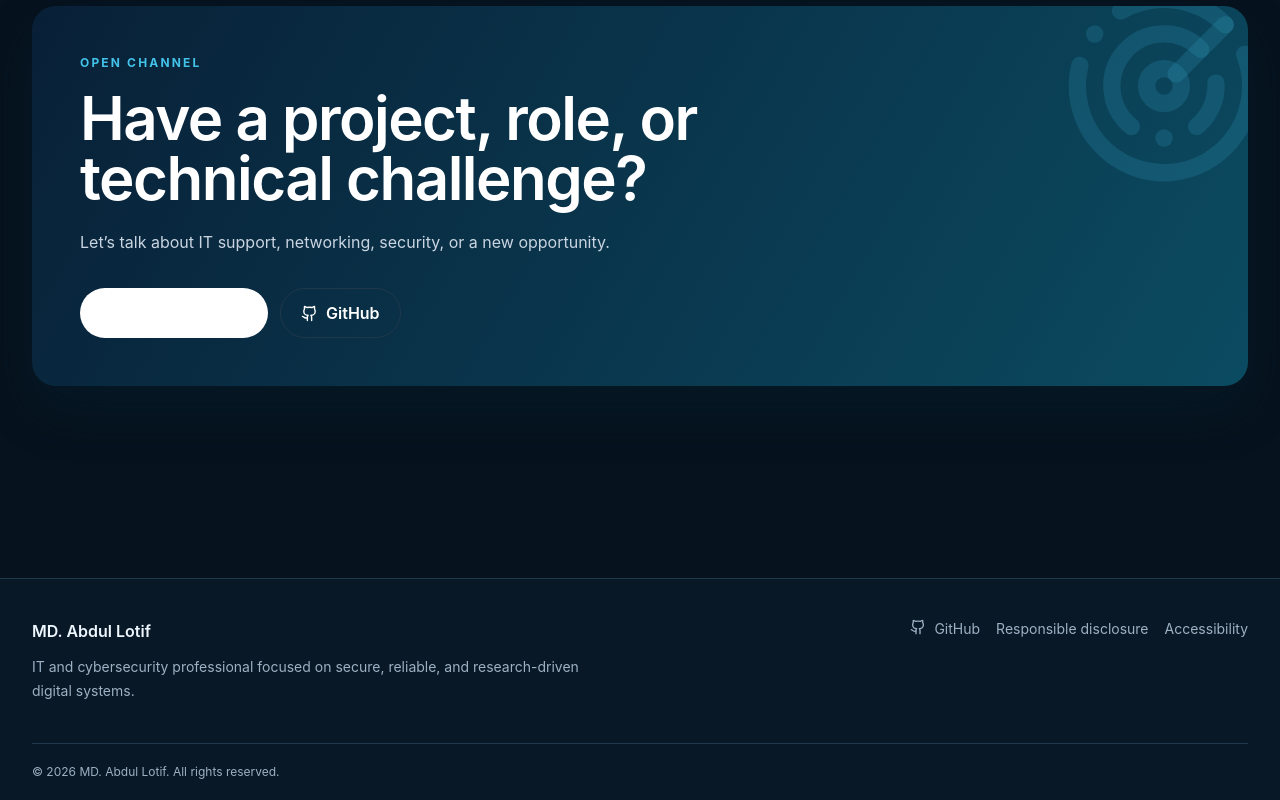
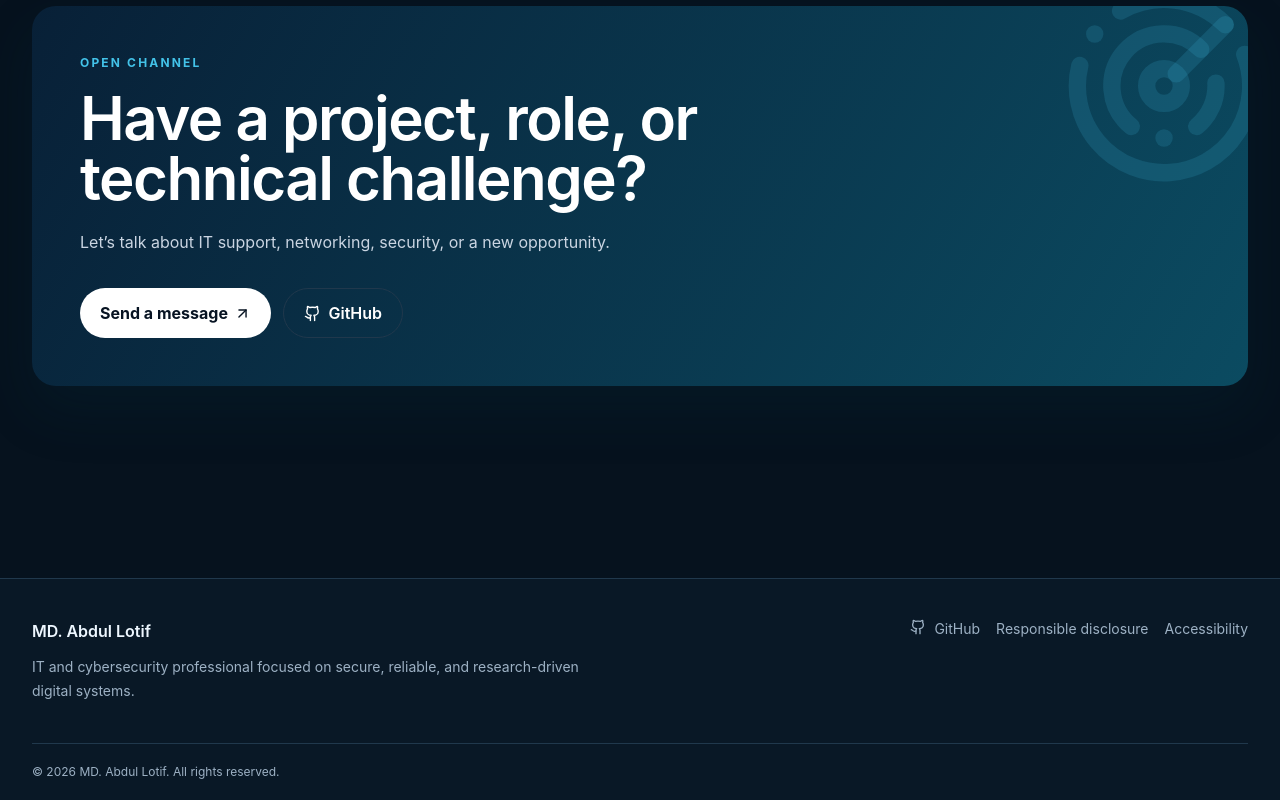
Before and after one commit to rslatif/rslatif.github.io, a React (Vite) app: page / in a window 1280 px wide. Shown: the part 2416-3216 px from the top of the page. Built offline with nearby package versions, Linux system fonts and the light colour scheme.

Commit message:
Improve contact CTA and email message details

```diff
--- a/src/components/ContactForm.tsx
+++ b/src/components/ContactForm.tsx
@@ -22,7 +22,8 @@ export function ContactForm(){
    setLastSent(timestamp()); form.reset(); setNotice({ok:true,text:"Your email app has been opened with the message ready to send."}); return;
   }
   setNotice(null);
-  try{await emailjs.send(service,template,{...values,to_name:import.meta.env.VITE_CONTACT_RECEIVER_NAME || "MD. Abdul Lotif",to_email:contact.email,reply_to:values.from_email,visitor_email:values.from_email,user_email:values.from_email,page_url:location.href,submission_time:isoTimestamp()},key);setLastSent(timestamp());form.reset();setNotice({ok:true,text:"Thanks. Your message was sent successfully."})}
+  const messageBody=`New message from your portfolio\n\nName: ${values.from_name}\nVisitor email: ${values.from_email}\nCompany: ${values.company || "Not provided"}\nEnquiry type: ${values.enquiry_type}\nSubject: ${values.subject}\n\nMessage:\n${values.message}\n\nSubmitted: ${isoTimestamp()}\nPage: ${location.href}`;
+  try{await emailjs.send(service,template,{...values,message_body:messageBody,to_name:import.meta.env.VITE_CONTACT_RECEIVER_NAME || "MD. Abdul Lotif",to_email:contact.email,reply_to:values.from_email,visitor_email:values.from_email,user_email:values.from_email,page_url:location.href,submission_time:isoTimestamp()},key);setLastSent(timestamp());form.reset();setNotice({ok:true,text:"Thanks. Your message was sent successfully."})}
   catch(error){const detail=typeof error==="object"&&error!==null&&"text" in error?String(error.text):"Please confirm the EmailJS service, template, and allowed domain settings.";setNotice({ok:false,text:`EmailJS could not send the message: ${detail}`})}
  }
  const field="h-11 w-full rounded-xl border bg-background px-3 text-sm";
--- a/src/pages/Home.tsx
+++ b/src/pages/Home.tsx
@@ -46,6 +46,6 @@ export default function Home() {
 
   <section className="container-shell py-24"><div className="flex items-end justify-between"><div><p className="eyebrow">Skill stack</p><h2 className="mt-3 text-4xl font-semibold">Tools I work with.</h2></div><Link to="/skills" className="hidden text-sm font-semibold text-brand sm:block">All capabilities →</Link></div><div className="mt-9 flex flex-wrap gap-3">{skills.map(skill=><Link key={skill.id} to="/skills" className="skill-pill">{skill.name}<span>↗</span></Link>)}</div></section>
 
-  <section className="container-shell pb-24"><div className="contact-cta relative overflow-hidden"><Radar className="absolute -right-5 -top-6 size-52 text-brand/15"/><p className="eyebrow">Open channel</p><h2 className="relative mt-4 max-w-2xl text-4xl font-semibold tracking-tight sm:text-6xl">Have a project, role, or technical challenge?</h2><p className="relative mt-5 max-w-xl leading-7 text-slate-300">Let’s talk about IT support, networking, security, or a new opportunity.</p><div className="relative mt-8 flex flex-wrap gap-3"><Link to="/contact" className="rounded-full bg-white px-5 py-3 font-semibold text-[#071322]">Send a message <ArrowUpRight className="inline" size={17}/></Link><a href={contact.githubUrl} target="_blank" rel="noopener noreferrer" className="inline-flex items-center gap-2 rounded-full border border-white/20 px-5 py-3 font-semibold text-white"><Github size={17}/> GitHub</a></div></div></section>
+  <section className="container-shell pb-24"><div className="contact-cta relative overflow-hidden"><Radar className="absolute -right-5 -top-6 size-52 text-brand/15"/><p className="eyebrow">Open channel</p><h2 className="relative mt-4 max-w-2xl text-4xl font-semibold tracking-tight sm:text-6xl">Have a project, role, or technical challenge?</h2><p className="relative mt-5 max-w-xl leading-7 text-slate-300">Let’s talk about IT support, networking, security, or a new opportunity.</p><div className="relative mt-8 flex flex-wrap gap-3"><Link to="/contact" className="contact-message-button">Send a message <ArrowUpRight className="inline" size={17}/></Link><a href={contact.githubUrl} target="_blank" rel="noopener noreferrer" className="inline-flex items-center gap-2 rounded-full border border-white/20 px-5 py-3 font-semibold text-white"><Github size={17}/> GitHub</a></div></div></section>
  </>;
 }
--- a/src/styles/index.css
+++ b/src/styles/index.css
@@ -26,3 +26,4 @@ a{color:inherit;text-decoration:none} button,input,textarea,select{font:inherit}
 @media(max-width:767px){body{padding-bottom:4.5rem}} @media(prefers-reduced-motion:reduce){*,*::before,*::after{scroll-behavior:auto!important;animation-duration:.01ms!important;transition-duration:.01ms!important}}
 @media print{.no-print{display:none!important}body{background:#fff;color:#111;padding:0}.card{box-shadow:none;break-inside:avoid}@page{size:A4;margin:14mm}}
 .core-node{overflow:visible}.core-node img{position:absolute;inset:0}.core-label{position:absolute;bottom:-2.8rem;width:8rem;font-size:.54rem!important;font-weight:800;letter-spacing:.12em;line-height:1.4;text-shadow:0 1px 8px #06111c}
+.contact-message-button{display:inline-flex;align-items:center;gap:.35rem;border-radius:999px;background:#fff!important;color:#071322!important;padding:.75rem 1.25rem;font-weight:700}.contact-message-button:hover{background:#bff5ff!important;color:#071322!important}
```
